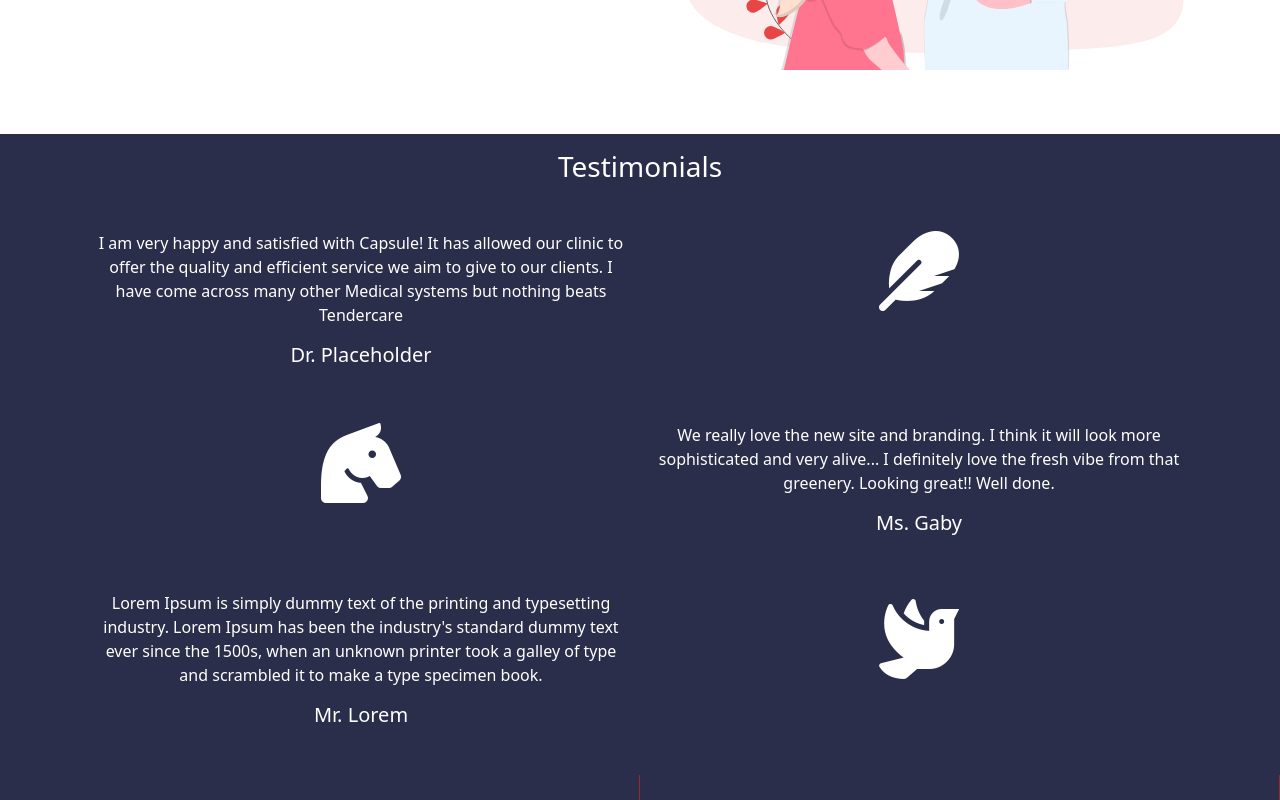
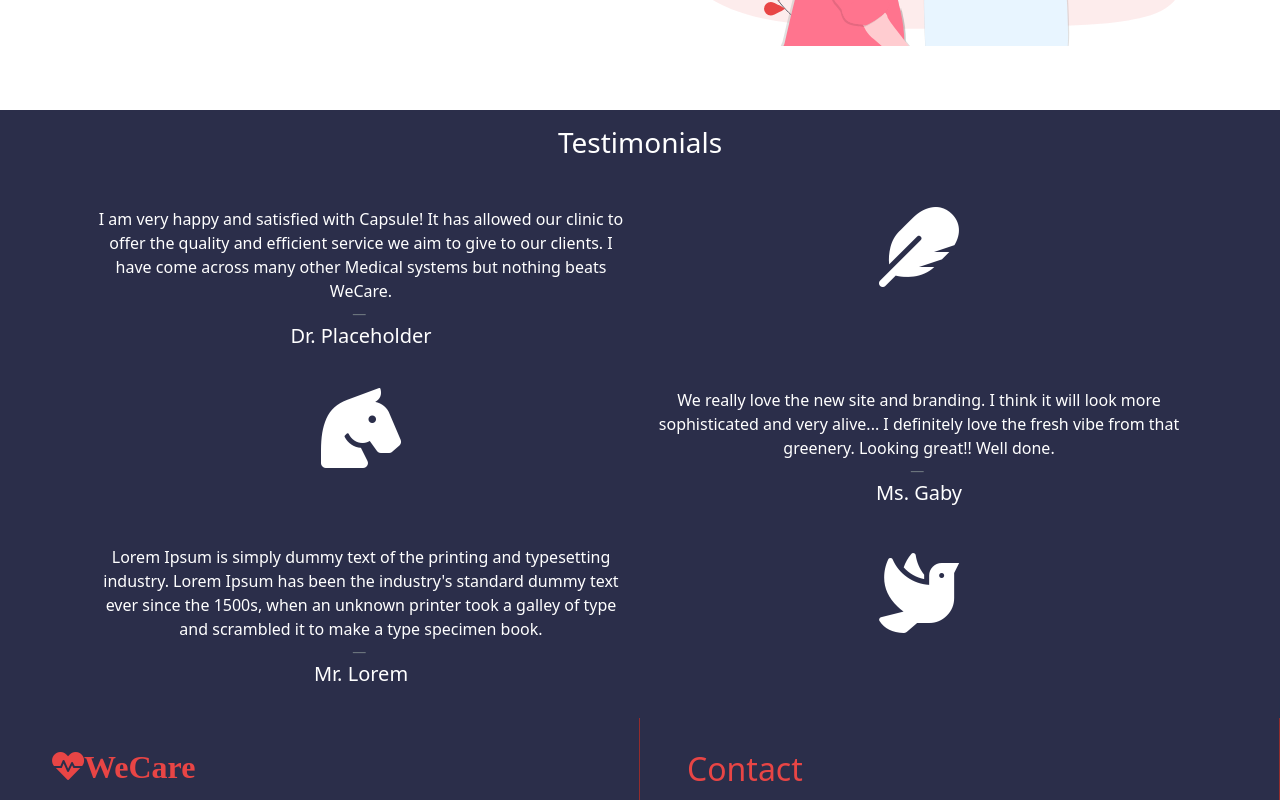
Before and after one commit to Viggyz/HospWeb, a React (Create React App) app: page / in a window 1280 px wide. Shown: the part 2000-2800 px from the top of the page. Built offline with nearby package versions, Linux system fonts and the light colour scheme.

Commit message:
Products page done

```diff
--- a/src/App.css
+++ b/src/App.css
@@ -1,17 +1,15 @@
-a.headlink.nav-link,
-a.headlink.nav-link:link,
-a.headlink.nav-link:visited {
+.and a.headlink.nav-link,
+.and a.headlink.nav-link:link,
+.and a.headlink.nav-link:visited,
+.and a.headlink.nav-link:active {
   color: #e84545;
-  border-radius: 10px;
   margin: 2px;
   font-weight: 400;
 }
-a.headlink.nav-link:hover {
-  color: white;
-  /*color not showing fix this*/
-  /* background-color: #e84545; */
-  border-radius: 10px;
-  /* border-bottom: 2px solid #903749; */
+.and a.headlink.nav-link:hover {
+  color: #903749;
+  /* transition: 1s; */
+  border-bottom: 3px solid #903749;
 }
 
 .navbar {
@@ -22,6 +20,7 @@ a.headlink.nav-link:hover {
 
 .navbar-brand h3 {
   color: #e84545;
+  border-bottom: #e84545;
 }
 
 @media (max-width: 426px) {
@@ -149,3 +148,11 @@ button.btn:hover span {
     display: none;
   }
 }
+
+.link {
+  text-decoration: none;
+  color: black;
+}
+.link:hover {
+  color: #e84545;
+}
--- a/src/App.js
+++ b/src/App.js
@@ -7,6 +7,7 @@ import Error from "./pages/Error";
 
 import Header from "./components/Header";
 import Footer from "./components/Footer";
+import ScrollToTop from "./components/ScrollToTop";
 import "./App.css";
 
 //ONLY EVER USE YARN
@@ -15,11 +16,12 @@ function App() {
   return (
     <>
       <div className="container-fluid">
-        <div className="row my-5">
+        <div className="row my-3">
           <Header />
         </div>
-        <div className="row py-15 my-15">
+        <div className="row pt-2 mt-5">
           {/*Full fix this */}
+          <ScrollToTop>
             <Switch>
               <Route exact path="/" component={Home}>
                 <Home />
@@ -34,6 +36,7 @@ function App() {
                 <Error />
               </Route>
             </Switch>
+          </ScrollToTop>
         </div>
         <div className="row">
           <Footer />
--- a/src/components/Header.js
+++ b/src/components/Header.js
@@ -24,7 +24,7 @@ const Header = () => {
             </NavbarBrand>
             <NavbarToggler onClick={toggle} />
             <Collapse isOpen={isOpen} navbar className="justify-content-end">
-              <Nav navbar>
+              <Nav navbar className="and">
                 <NavItem>
                   <NavLink tag={Link} to="/" className="headlink">
                     Home
--- /dev/null
+++ b/src/components/ScrollToTop.js
@@ -0,0 +1,17 @@
+import React, { useEffect, Fragment } from "react";
+import { withRouter } from "react-router-dom";
+
+function ScrollToTop({ history, children }) {
+  useEffect(() => {
+    const unlisten = history.listen(() => {
+      window.scrollTo(0, 0);
+    });
+    return () => {
+      unlisten();
+    };
+  }, []);
+
+  return <Fragment>{children}</Fragment>;
+}
+
+export default withRouter(ScrollToTop);
--- /dev/null
+++ b/src/data.js
@@ -0,0 +1,26 @@
+export const chairs = [
+  {
+    img: "https://hips.hearstapps.com/vader-prod.s3.amazonaws.com/1580750532-sacco-easy-chair-zanotta-1.jpg?crop=1xw:1xh;center,top&resize=768:*",
+    name: "Sacco Easy Chair",
+  },
+  {
+    img: "https://hips.hearstapps.com/vader-prod.s3.amazonaws.com/1580774193-SBUteNj3dpY3_n2mAagqsT-UbPTRH_p76Ecqtn9luz.jpg?crop=0.694xw:1xh;center,top&resize=768:*",
+    name: "Yoruba Chair",
+  },
+  {
+    img: "https://hips.hearstapps.com/vader-prod.s3.amazonaws.com/1580746458-resize.jpg?crop=1xw:1xh;center,top&resize=768:*",
+    name: "Womb Chair",
+  },
+  {
+    img: "https://hips.hearstapps.com/vader-prod.s3.amazonaws.com/1580746573-250L-C_~_(VO)_VOBLK_FZ.jpg?crop=1xw:1xh;center,top&resize=768:*",
+    name: "Barcelona Chair",
+  },
+  {
+    img: "https://hips.hearstapps.com/vader-prod.s3.amazonaws.com/1580766508-PD_4548_MAIN.jpg?crop=1xw:1xh;center,top&resize=768:*",
+    name: "Aluminum Group Management Chair",
+  },
+  {
+    img: "https://hips.hearstapps.com/vader-prod.s3.amazonaws.com/1580774027-801229_a.jpg?crop=1xw:1xh;center,top&resize=768:*",
+    name: "Wiggle Side Chair",
+  },
+];
--- a/src/pages/Homepage.js
+++ b/src/pages/Homepage.js
@@ -71,7 +71,7 @@ function Homepage() {
       <div style={{ padding: "0px" }}>
         <svg viewBox="0 0 500 150" preserveAspectRatio="none">
           <path
-            d="M-0.37,12.99 C87.09,104.76 271.49,-49.99 503.57,38.65 L500.00,0.00 L0.00,0.00 Z"
+            d="M-5.45,36.68 C129.98,107.73 271.49,-49.99 500.00,49.99 L500.00,0.00 L0.00,0.00 Z"
             style={{
               fill: "#e84545",
               width: "100vw",
@@ -98,36 +98,45 @@ function Homepage() {
           <Col className="testcol p-3">
             <h3 className="mb-4">Testimonials</h3>
             <Container>
-              <Row className="py-4">
+              <Row className="pt-4">
                 <Col sm="12" md="6">
+                  <blockquote className="blockqote">
                     <p>
                       I am very happy and satisfied with Capsule! It has allowed
-                    our clinic to offer the quality and efficient service we aim
-                    to give to our clients. I have come across many other
-                    Medical systems but nothing beats Tendercare
+                      our clinic to offer the quality and efficient service we
+                      aim to give to our clients. I have come across many other
+                      Medical systems but nothing beats WeCare.
                     </p>
-                  <h5>Dr. Placeholder</h5>
+                    <footer className="blockquote-footer">
+                      <h6 className="lead text-white">Dr. Placeholder</h6>
+                    </footer>
+                  </blockquote>
                 </Col>
                 <Col sm="12" md="6" className="testimg">
                   <i className="fas fa-feather fa-5x"></i>
                 </Col>
               </Row>
-              <Row className="py-4 justify-content-end">
+              <Row className="pt-4 justify-content-end">
                 <Col sm="12" md="6" className="testimg">
                   <i className="fas fa-horse-head fa-5x"></i>
                 </Col>
                 <Col sm="12" md="6">
+                  <blockquote className="blockqote">
                     <p>
                       We really love the new site and branding. I think it will
-                    look more sophisticated and very alive... I definitely love
-                    the fresh vibe from that greenery. Looking great!! Well
-                    done.
+                      look more sophisticated and very alive... I definitely
+                      love the fresh vibe from that greenery. Looking great!!
+                      Well done.
                     </p>
-                  <h5>Ms. Gaby</h5>
+                    <footer className="blockquote-footer">
+                      <h6 className="lead text-white">Ms. Gaby</h6>
+                    </footer>
+                  </blockquote>
                 </Col>
               </Row>
-              <Row className="py-4">
+              <Row className="pt-4">
                 <Col sm="12" md="6">
+                  <blockquote className="blockqote">
                     <p>
                       Lorem Ipsum is simply dummy text of the printing and
                       typesetting industry. Lorem Ipsum has been the industry's
@@ -135,7 +144,10 @@ function Homepage() {
                       printer took a galley of type and scrambled it to make a
                       type specimen book.
                     </p>
-                  <h5>Mr. Lorem</h5>
+                    <footer className="blockquote-footer">
+                      <h6 className="lead text-white">Mr. Lorem</h6>
+                    </footer>
+                  </blockquote>
                 </Col>
                 <Col sm="12" md="6" className="testimg">
                   <i className="fas fa-dove fa-5x mt-2"></i>
--- a/src/pages/Product.js
+++ b/src/pages/Product.js
@@ -1,11 +1,71 @@
-import React from 'react'
+import React from "react";
+import {
+  Card,
+  CardImg,
+  CardBody,
+  CardTitle,
+  CardText,
+  Container,
+  Row,
+  Col,
+} from "reactstrap";
+import { Link } from "react-router-dom";
+import Shop from "../images/shop.svg";
+import { chairs } from "../data";
 
 function Product() {
-    return (
-        <div>
-            <h1>Hello from Products</h1>
-        </div>
-    )
+  return (
+    <>
+      <Container fluid>
+        <Row className="mx-auto">
+          <Col md="6">
+            <h1 className="display-3">
+              We create bold and crazy solutions for the digital world.
+            </h1>
+            <p className="lead">Here's a selection of our bold few.</p>
+          </Col>
+          <Col md="6">
+            <img
+              src={Shop}
+              alt="not found"
+              className="img-fluid float-end"
+              width="100%"
+              height="100%"
+            />
+          </Col>
+        </Row>
+        <hr />
+      </Container>
+      <Container className="py-2">
+        <Row>
+          <h2 className="display-6">Some of our offerings:</h2>
+        </Row>
+        <Row className="row-cols-1 row-cols-md-3">
+          {chairs.map((chair) => {
+            return (
+              <Col className="col-lg-3 col-sm-3 col d-flex align-items-strerch py-2">
+                <Card>
+                  <CardImg
+                    top
+                    width="100%"
+                    src={chair.img}
+                    alt="Card image cap"
+                    width="100%"
+                    height="100%"
+                  />
+                  <CardBody>
+                    <CardTitle tag="h5">
+                      <Link className="link">{chair.name}</Link>
+                    </CardTitle>
+                  </CardBody>
+                </Card>
+              </Col>
+            );
+          })}
+        </Row>
+      </Container>
+    </>
+  );
 }
 
-export default Product
+export default Product;
```
Also changed, not shown: src/images/shop.svg (added). Lines whose indentation alone changed are shown as unchanged.
